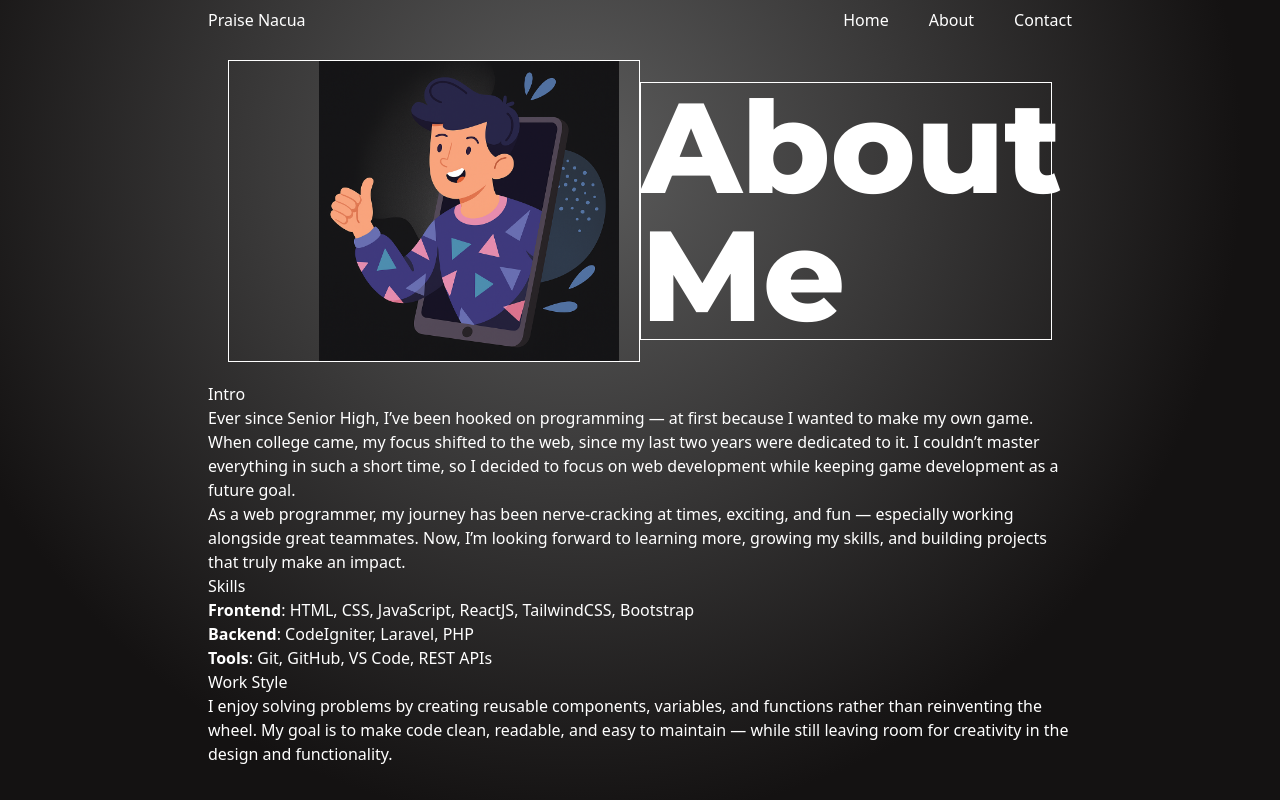
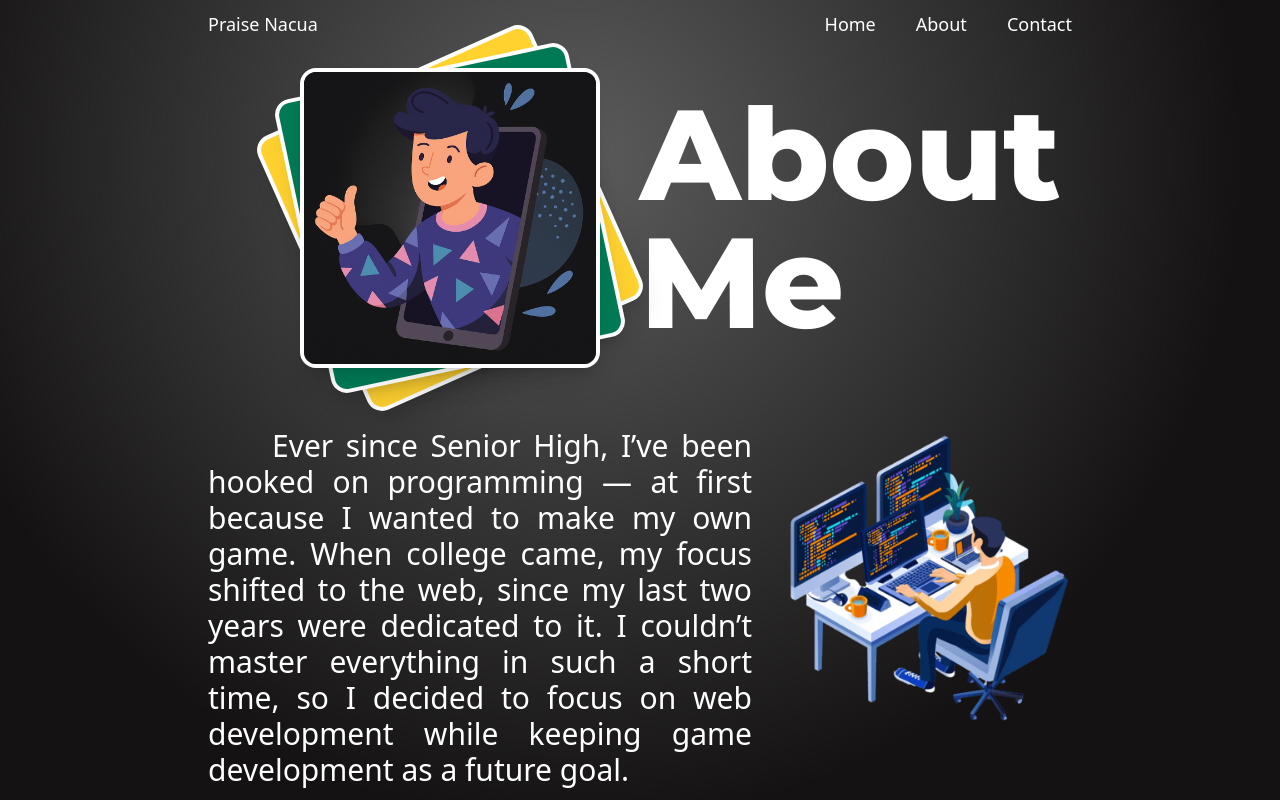
Before and after one commit to Just-Pyro/My-Portfolio, a React (Vite) app: page /My-Portfolio/about in a window 1280 px wide. Shown: the top 800 px of the page. Built offline with nearby package versions, Linux system fonts and the light colour scheme.

Commit message:
- Added card stack effect for about me image - Increase text size on About me content and added visual representation   per paragraph - Transferred Skills in Home page and added initial styling on the   frontend skills

```diff
--- a/src/Pages/About.tsx
+++ b/src/Pages/About.tsx
@@ -1,4 +1,6 @@
 import aboutme from "../assets/img/aboutme.png";
+import intro1 from "../assets/img/intro1.png";
+import intro2 from "../assets/img/intro2.png";
 
 const About = () => {
   return (
@@ -6,13 +8,15 @@ const About = () => {
       <div className="content-wrapper">
         <div className="title">
           <div className="title-left">
+            <div className="image-wrapper">
+              <div className="stack-1"></div>
+              <div className="stack-2"></div>
               <img
                 src={aboutme}
                 alt="a guy greeting from phone"
                 className="aboutme-img"
-              width={300}
-              height={300}
               />
+            </div>
           </div>
           <div className="title-right">
             <h3 className="montserrat-regular">
@@ -22,15 +26,19 @@ const About = () => {
           </div>
         </div>
         <div className="intro">
-          <h5>Intro</h5>
+          <div className="paragraph-1">
             <p>
               Ever since Senior High, I’ve been hooked on programming — at first
               because I wanted to make my own game. When college came, my focus
-            shifted to the web, since my last two years were dedicated to it. I
-            couldn’t master everything in such a short time, so I decided to
-            focus on web development while keeping game development as a future
-            goal.
+              shifted to the web, since my last two years were dedicated to it.
+              I couldn’t master everything in such a short time, so I decided to
+              focus on web development while keeping game development as a
+              future goal.
             </p>
+            <img src={intro1} alt="" />
+          </div>
+          <div className="paragraph-2">
+            <img src={intro2} alt="" />
             <p>
               As a web programmer, my journey has been nerve-cracking at times,
               exciting, and fun — especially working alongside great teammates.
@@ -38,20 +46,6 @@ const About = () => {
               building projects that truly make an impact.
             </p>
           </div>
-        <div className="skills">
-          <h5>Skills</h5>
-          <ul>
-            <li>
-              <strong>Frontend</strong>: HTML, CSS, JavaScript, ReactJS,
-              TailwindCSS, Bootstrap
-            </li>
-            <li>
-              <strong>Backend</strong>: CodeIgniter, Laravel, PHP
-            </li>
-            <li>
-              <strong>Tools</strong>: Git, GitHub, VS Code, REST APIs
-            </li>
-          </ul>
         </div>
         <div className="work-style">
           <h5>Work Style</h5>
--- a/src/Pages/Home.tsx
+++ b/src/Pages/Home.tsx
@@ -3,6 +3,13 @@ import profile from "../assets/img/portfolio-pic.png";
 import cat from "../assets/gif/cat-programmer.gif";
 import { FontAwesomeIcon } from "@fortawesome/react-fontawesome";
 import { faArrowRight } from "@fortawesome/free-solid-svg-icons";
+import {
+  faBootstrap,
+  faCss3,
+  faHtml5,
+  faJs,
+  faReact,
+} from "@fortawesome/free-brands-svg-icons";
 
 const Home = () => {
   return (
@@ -37,6 +44,39 @@ const Home = () => {
             See my Work <FontAwesomeIcon icon={faArrowRight} />
           </Link>
         </div>
+
+        <div className="skills montserrat-regular">
+          <h5>SKILLS</h5>
+          <ul className="border">
+            <li>
+              <strong>Frontend</strong>:{" "}
+              <div className="specific-skill">
+                <FontAwesomeIcon icon={faHtml5} /> <span>HTML5</span>
+              </div>
+              <div className="specific-skill">
+                <FontAwesomeIcon icon={faCss3} /> <span>CSS3</span>
+              </div>
+              <div className="specific-skill">
+                <FontAwesomeIcon icon={faJs} /> <span>JavaScript</span>
+              </div>
+              <div className="specific-skill">
+                <FontAwesomeIcon icon={faReact} /> <span>ReactJS</span>
+              </div>
+              <div className="specific-skill">
+                <span>TailwindCSS</span>
+              </div>
+              <div className="specific-skill">
+                <FontAwesomeIcon icon={faBootstrap} /> <span>Bootstrap</span>
+              </div>
+            </li>
+            <li>
+              <strong>Backend</strong>: CodeIgniter, Laravel, PHP
+            </li>
+            <li>
+              <strong>Tools</strong>: Git, GitHub, VS Code, REST APIs
+            </li>
+          </ul>
+        </div>
       </div>
     </>
   );
--- a/src/index.css
+++ b/src/index.css
@@ -5,7 +5,7 @@
 @layer components {
   /* Home */
   .main-navbar {
-    @apply items-center flex justify-between px-52 h-10;
+    @apply items-center flex justify-between px-52 h-12 text-lg;
   }
 
   .logo {
@@ -17,7 +17,7 @@
   }
 
   .content-wrapper {
-    @apply px-52 pb-5;
+    @apply px-52 pb-10;
   }
 
   .headline,
@@ -67,22 +67,72 @@
     @apply border border-white text-white bg-transparent hover:bg-white hover:text-black transition-all ease-in-out;
   }
 
+  .skills {
+    @apply text-2xl;
+  }
+
+  .skills h5 {
+    @apply text-black text-4xl font-bold my-3 px-2 bg-gradient-to-r from-white to-transparent;
+  }
+
+  .skills ul {
+    @apply p-5;
+  }
+
+  .specific-skill {
+    @apply py-2 px-3 rounded-lg bg-stone-700 w-auto inline-block mx-2 hover:scale-110 transition-all ease-in-out cursor-default items-center;
+  }
+
+  .specific-skill span {
+    @apply text-lg border;
+  }
+
   /* About */
   .title {
-    @apply flex items-center justify-between p-5;
+    @apply flex items-center justify-between p-5 mb-10;
   }
   .title h3 {
     @apply text-9xl font-extrabold;
   }
 
-  /* temporary -to be removed */
   .title-left,
   .title-right {
-    @apply border border-white w-1/2;
+    @apply w-1/2;
   }
 
   .title-left {
-    @apply flex justify-end lg:pe-5;
+    @apply flex justify-end lg:pe-10;
+  }
+
+  .aboutme-img,
+  .stack-1,
+  .stack-2 {
+    @apply rounded-2xl border-4 border-white w-[300px] h-[300px] absolute top-0 left-0 shadow-xl;
+  }
+
+  .image-wrapper {
+    @apply relative w-[300px] h-[300px];
+  }
+
+  .stack-1 {
+    @apply bg-amber-300 -rotate-[24deg];
+  }
+
+  .stack-2 {
+    @apply bg-emerald-700 -rotate-12;
+  }
+
+  .intro {
+    @apply text-3xl indent-16 flex-col space-y-5;
+  }
+
+  .intro div {
+    @apply flex space-x-5 text-justify;
+  }
+
+  .paragraph-1 img,
+  .paragraph-2 img {
+    @apply w-[300px] h-[300px] object-contain rounded-2xl;
   }
 }
 
```
Also changed, not shown: src/assets/img/intro1.png (added), src/assets/img/intro2.png (added). Lines whose indentation alone changed are shown as unchanged.
